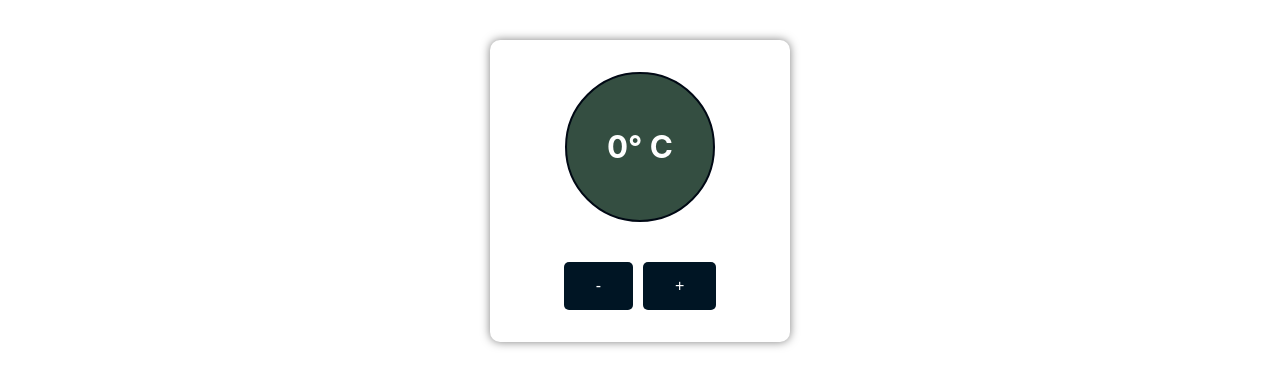
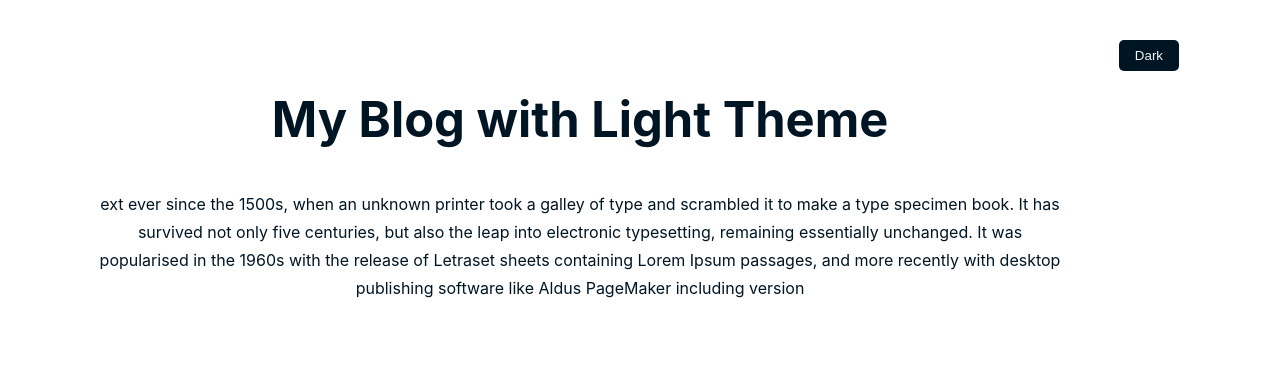
Before and after one commit to williamsjay49/reactAllInOneProjects, a React (Create React App) app: page / in a window 1280 px wide. Shown: the top 386 px of the page. Built offline with nearby package versions, Linux system fonts and the light colour scheme.

Commit message:
darkMode

```diff
--- a/src/App.css
+++ b/src/App.css
@@ -1,5 +1,34 @@
 .wrapper {
-  width: 300px;
-  margin: 40px auto;
+  max-width: 85vw;
+  margin-top: 40px;
   text-align: center;
 }
+
+.button {
+  border: none;
+  padding: 0.5rem 1rem;
+  text-decoration: none;
+  display: inline-block;
+  margin: 0 5px;
+  border-radius: 5px;
+}
+.bg-dark {
+  background-color: #001524;
+  color: #f4f5f5;
+}
+.bg-light {
+  background-color: #f4f5f5;
+  color: #001524;
+}
+
+.grid-class {
+  display: grid;
+  grid-template-columns: 1fr 100px;
+  column-gap: 20px;
+}
+
+.buttonPos {
+  grid-area: 1/2/2/3;
+  justify-self: end;
+  align-self: start;
+}
--- a/src/App.js
+++ b/src/App.js
@@ -1,10 +1,12 @@
 import "./App.css";
-import Temp from "./projects/01-temp-app/Temp";
+// import Temp from "./projects/01-temp-app/Temp";
+import ThemeController from "./projects/02-dark-mode/ThemeController";
 
 function App() {
   return (
     <>
-      <Temp />
+      {/* <Temp /> */}
+      <ThemeController />
     </>
   );
 }
--- /dev/null
+++ b/src/components/Text.js
@@ -0,0 +1,5 @@
+function Text({ title }) {
+  return <h1 className="fontWeight">{title}</h1>;
+}
+
+export default Text;
--- a/src/index.css
+++ b/src/index.css
@@ -22,6 +22,10 @@ body {
   -webkit-font-smoothing: antialiased;
   -moz-osx-font-smoothing: grayscale;
   line-height: 1.75;
+  display: flex;
+  flex-direction: column;
+  align-items: center;
+  gap: 20px;
 }
 *,
 *::after,
@@ -40,7 +44,7 @@ h4,
 h5,
 h6 {
   margin: 3rem 0 1.38rem;
-  font-weight: 300;
+  font-weight: 700;
   line-height: 1.3;
 }
 
--- /dev/null
+++ b/src/projects/02-dark-mode/DarkMode.js
@@ -0,0 +1,32 @@
+import Text from "../../components/Text.js";
+import { useContext } from "react";
+import { ThemeContext } from "./ThemeController.js";
+
+function DarkMode() {
+  const { theme, changeTheme } = useContext(ThemeContext);
+  return (
+    <div className="wrapper grid-class">
+      <button
+        onClick={changeTheme}
+        className={`button buttonPos ${
+          theme !== "light" ? "bg-light" : "bg-dark"
+        }`}
+      >
+        {theme !== "light" ? "Light" : "Dark"}
+      </button>
+      <Text
+        title={`My Blog with ${theme !== "light" ? "Dark" : "Light"} Theme`}
+      />
+      <p>
+        ext ever since the 1500s, when an unknown printer took a galley of type
+        and scrambled it to make a type specimen book. It has survived not only
+        five centuries, but also the leap into electronic typesetting, remaining
+        essentially unchanged. It was popularised in the 1960s with the release
+        of Letraset sheets containing Lorem Ipsum passages, and more recently
+        with desktop publishing software like Aldus PageMaker including version
+      </p>
+    </div>
+  );
+}
+
+export default DarkMode;
--- /dev/null
+++ b/src/projects/02-dark-mode/ThemeController.js
@@ -0,0 +1,28 @@
+import { useState, createContext, useEffect } from "react";
+import DarkMode from "./DarkMode";
+
+const themes = {
+  dark: "dark",
+  light: "light",
+};
+
+export const ThemeContext = createContext({});
+
+export default function ThemeController() {
+  const [theme, setTheme] = useState(themes.light);
+
+  useEffect(() => {
+    document.body.style.background =
+      theme === themes.light ? "white" : "#001524";
+    document.body.style.color = theme === themes.light ? "#001524" : "white";
+  }, [theme]);
+
+  const changeTheme = () => {
+    theme === themes.light ? setTheme(theme.dark) : setTheme(themes.light);
+  };
+  return (
+    <ThemeContext.Provider value={{ theme, changeTheme }}>
+      <DarkMode />
+    </ThemeContext.Provider>
+  );
+}
```
